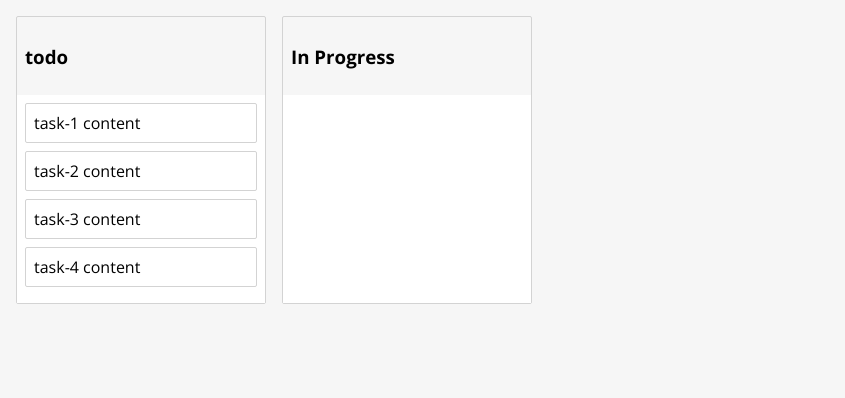
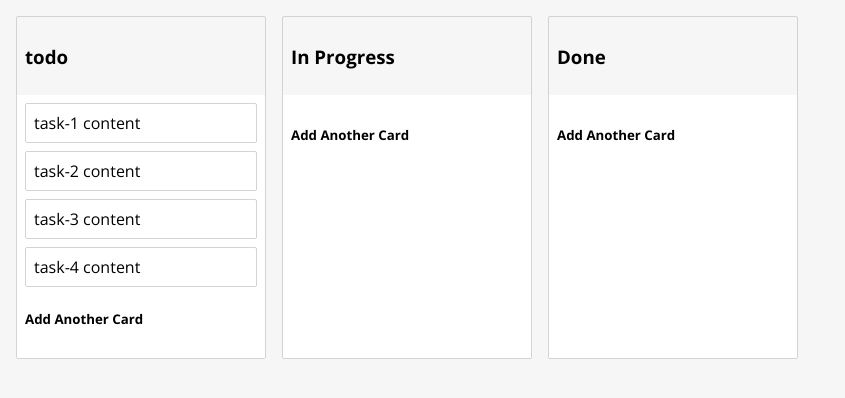
Before and after one commit to SeanningTatum/super-os, a Next.js app: page /board in a window 1280 px wide. Shown: the top 398 px of the page, without its empty margins (0-845 px from the left). Built offline with nearby package versions, Linux system fonts and the light colour scheme.

Commit message:
improved performance, added propTypes

```diff
--- a/components/Board/Column.js
+++ b/components/Board/Column.js
@@ -1,4 +1,5 @@
 import React from 'react'
+import PropTypes from 'prop-types'
 import styled from 'styled-components'
 import {Droppable, Draggable} from 'react-beautiful-dnd'
 
@@ -46,6 +47,7 @@ class Column extends React.Component {
                   <InnerList tasks={tasks} />
 
                   {provided.placeholder}
+                  <h5>Add Another Card</h5>
                 </TaskList>
               )}
             </Droppable>
@@ -56,4 +58,19 @@ class Column extends React.Component {
   }
 }
 
+Column.propTypes = {
+  column: PropTypes.shape({
+    id: PropTypes.string.isRequired,
+    title: PropTypes.string.isRequired,
+    taskIds: PropTypes.arrayOf(PropTypes.number),
+  }),
+  tasks: PropTypes.arrayOf(
+    PropTypes.shape({
+      id: PropTypes.string.isRequired,
+      content: PropTypes.string.isRequired,
+    })
+  ),
+  index: PropTypes.any.isRequired, // eslint-disable-line
+}
+
 export default Column
--- /dev/null
+++ b/components/Board/ColumnInnerList.js
@@ -0,0 +1,30 @@
+import React, {PureComponent} from 'react'
+import PropTypes from 'prop-types'
+
+import Column from './Column'
+
+class ColumnInnerList extends PureComponent {
+  static propTypes = {
+    column: PropTypes.shape({
+      id: PropTypes.string.isRequired,
+      title: PropTypes.string.isRequired,
+      taskIds: PropTypes.arrayOf(PropTypes.number),
+    }),
+    taskMap: PropTypes.arrayOf(
+      PropTypes.shape({
+        id: PropTypes.string.isRequired,
+        content: PropTypes.string.isRequired,
+      })
+    ),
+    index: PropTypes.any.isRequired, // eslint-disable-line
+  }
+
+  render() {
+    const {column, taskMap, index} = this.props
+    const tasks = column.taskIds.map(taskID => taskMap[taskID])
+
+    return <Column column={column} tasks={tasks} index={index} />
+  }
+}
+
+export default ColumnInnerList
--- a/components/Board/Task.js
+++ b/components/Board/Task.js
@@ -1,4 +1,5 @@
-import React, {Component} from 'react'
+import React from 'react'
+import PropTypes from 'prop-types'
 import styled from 'styled-components'
 import {Draggable} from 'react-beautiful-dnd'
 
@@ -10,23 +11,18 @@ const Container = styled.div`
   background-color: ${props => (props.isDragging ? 'lightgreen' : 'white')};
   background-color: ${props => (props.isDragDisabled ? 'grey' : 'white')};
   display: flex;
+  cursor: grab;
 `
 
-const Handle = styled.div`
-  width: 20px;
-  height: 20px;
-  background-color: orange;
-  border-radius: 4px;
-  margin-right: 8px;
-`
+// const Handle = styled.div`
+//   width: 20px;
+//   height: 20px;
+//   background-color: orange;
+//   border-radius: 4px;
+//   margin-right: 8px;
+// `
 
-class Task extends Component {
-  state = {}
-
-  render() {
-    const {task, index} = this.props
-
-    return (
+const Task = ({task, index}) => (
   <Draggable draggableId={task.id} index={index}>
     {(provided, snapshot) => (
       <Container
@@ -41,7 +37,13 @@ class Task extends Component {
     )}
   </Draggable>
 )
-  }
+
+Task.propTypes = {
+  task: PropTypes.shape({
+    id: PropTypes.string.isRequired,
+    content: PropTypes.string.isRequired,
+  }).isRequired,
+  index: PropTypes.number.isRequired,
 }
 
 export default Task
--- a/pages/board/index.js
+++ b/pages/board/index.js
@@ -1,14 +1,16 @@
-import React, {Component} from 'react'
+import React, {Component, Fragment} from 'react'
 import {DragDropContext, Droppable} from 'react-beautiful-dnd'
 import styled from 'styled-components'
-// import PropTypes from 'prop-types'
-// import Head from 'next/head'
+import Head from 'next/head'
 
 import initialData from '../../utils/initData'
-import Column from '../../components/Board/Column'
+import ColumnInnerList from '../../components/Board/ColumnInnerList'
 
 class Board extends Component {
-  state = initialData
+  state = {
+    ...initialData,
+    pageTitle: 'Practice Board',
+  }
 
   onDragEnd = result => {
     const {destination, source, draggableId, type} = result
@@ -93,29 +95,36 @@ class Board extends Component {
     this.setState(newState)
   }
 
-  onDragStart = start => {}
-
-  onDragUpdate = update => {}
-
   render() {
     const {state} = this
 
     return (
+      <Fragment>
+        <Head>
+          <title>{state.pageTitle}</title>
+        </Head>
+
         <DragDropContext onDragEnd={this.onDragEnd}>
           <Droppable droppableId="all-columns" direction="horizontal" type="column">
             {provided => (
               <Container ref={provided.innerRef} {...provided.droppableProps}>
                 {state.columnOrder.map((columnID, index) => {
                   const column = state.columns[columnID]
-                const tasks = column.taskIds.map(taskID => state.tasks[taskID])
-
-                return <Column key={columnID} column={column} tasks={tasks} index={index} />
+                  return (
+                    <ColumnInnerList
+                      key={column.id}
+                      column={column}
+                      taskMap={state.tasks}
+                      index={index}
+                    />
+                  )
                 })}
                 {provided.placeholder}
               </Container>
             )}
           </Droppable>
         </DragDropContext>
+      </Fragment>
     )
   }
 }
--- a/utils/initData.js
+++ b/utils/initData.js
@@ -23,7 +23,7 @@ const initialData = {
     },
   },
   // Facilitate ordering of columns
-  columnOrder: ['column-1', 'column-2'],
+  columnOrder: ['column-1', 'column-2', 'column-3'],
 }
 
 export default initialData
```
Lines whose indentation alone changed are shown as unchanged.
